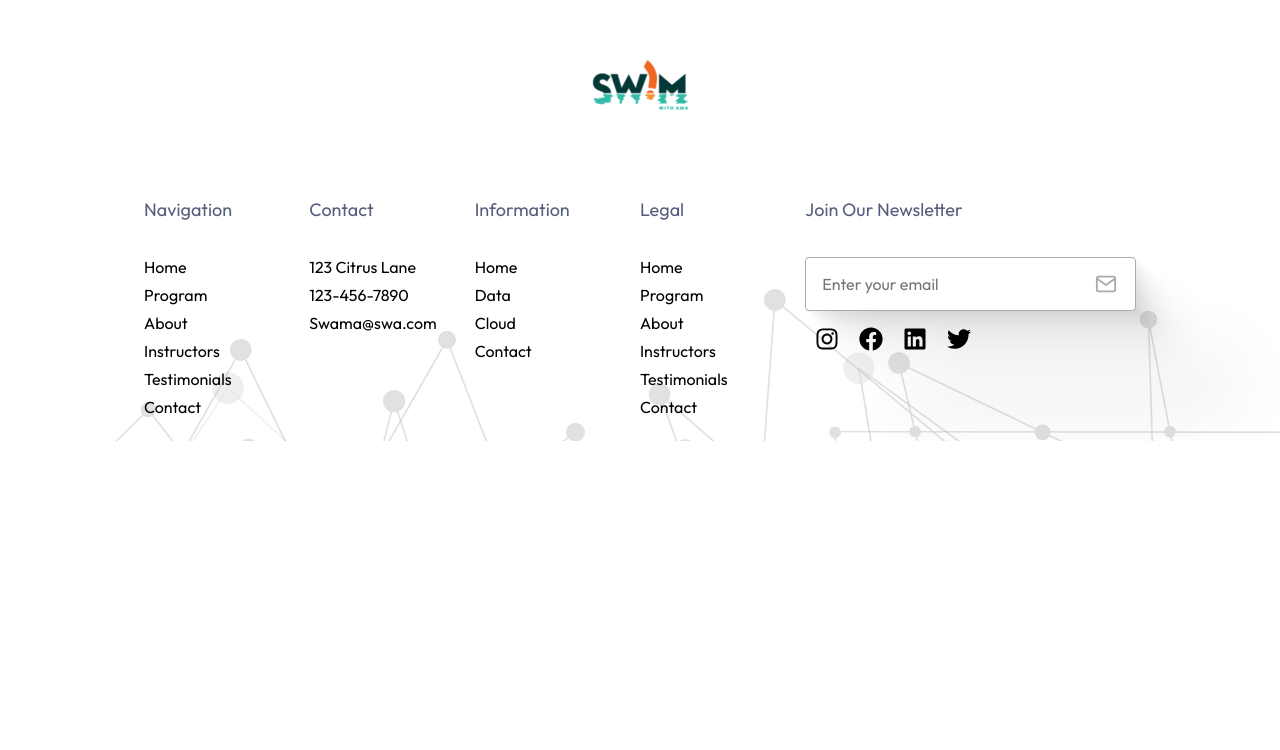
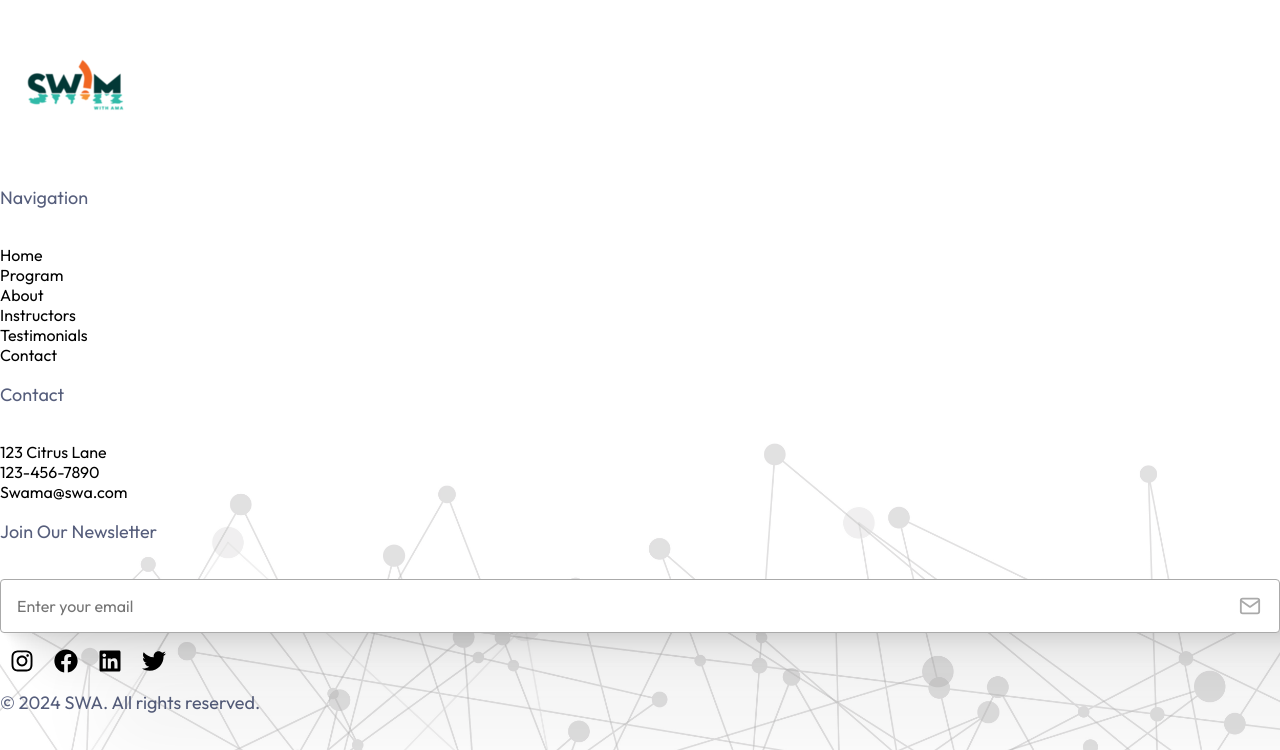
Before and after one commit to kaidoverse/swimweb, a React (Vite) app: page /OurTeam in a window 1280 px wide. Shown: the part 2426-3176 px from the top of the page. Before the commit the page ends 2867 px from the top, so only its background shows below. Built offline with nearby package versions, Linux system fonts and the light colour scheme.

Commit message:
restructured footer comp

```diff
--- a/src/Components/Footer/Footer.jsx
+++ b/src/Components/Footer/Footer.jsx
@@ -6,98 +6,60 @@ import { FaFacebook, FaInstagram, FaLinkedin, FaTwitter } from 'react-icons/fa';
 import ScrollToTop from 'react-scroll-to-top';
 
 const Footer = () => {
-    const [visibleSections, setVisibleSections] = useState({});
-    const [isMobileView, setIsMobileView] = useState(window.innerWidth <= 768);
+    return (
+        <footer className="footer">
+            <div className="footer-container">
+                {/* Logo Section */}
+                <div className="footer-logo">
+                    <img src={Swaglogo3} alt="Logo" className="logo-footer" />
+                    <ScrollToTop smooth />
+                </div>
 
-    const toggleVisibility = (index) => {
-        setVisibleSections((prev) => ({
-            ...prev,
-            [index]: !prev[index],
-        }));
-    };
+                {/* Footer Content */}
+                <div className="footer-content">
+                    {/* Navigation Section */}
+                    <div className="footer-column">
+                        <h3>Navigation</h3>
+                        <ul>
+                            <li>Home</li>
+                            <li>Program</li>
+                            <li>About</li>
+                            <li>Instructors</li>
+                            <li>Testimonials</li>
+                            <li>Contact</li>
+                        </ul>
+                    </div>
 
-    useEffect(() => {
-        const handleResize = () => {
-            const isMobile = window.innerWidth <= 768;
-            setIsMobileView(isMobile);
-            if (isMobile) {
-                setVisibleSections({}); // Hide all sections when switching to mobile view
-            }
-        };
+                    {/* Contact Section */}
+                    <div className="footer-column">
+                        <h3>Contact</h3>
+                        <ul>
+                            <li>123 Citrus Lane</li>
+                            <li>123-456-7890</li>
+                            <li>Swama@swa.com</li>
+                        </ul>
+                    </div>
 
-        window.addEventListener('resize', handleResize);
-        return () => window.removeEventListener('resize', handleResize);
-    }, []);
-
-    return (
-        <div className='footer'>
-            <div className="container">
-                <img src={Swaglogo3} alt="" className='logo-footer' />
-                <ScrollToTop smooth />
-                <div className="col-container">
-                    <div className="col">
-                        <h3 onClick={() => toggleVisibility(1)}>Navigation</h3>
-                        {(!isMobileView || visibleSections[1]) && (
-                            <>
-                                <p>Home</p>
-                                <p>Program</p>
-                                <p>About</p>
-                                <p>Instructors</p>
-                                <p>Testimonials</p>
-                                <p>Contact</p>
-                            </>
-                        )}
-                    </div>
-                    <div className="col">
-                        <h3 onClick={() => toggleVisibility(2)}>Contact</h3>
-                        {(!isMobileView || visibleSections[2]) && (
-                            <>
-                                <p>123 Citrus Lane</p>
-                                <p>123-456-7890</p>
-                                <p>Swama@swa.com</p>
-                            </>
-                        )}
-                    </div>
-                    <div className="col">
-                        <h3 onClick={() => toggleVisibility(3)}>Information</h3>
-                        {(!isMobileView || visibleSections[3]) && (
-                            <>
-                                <p>Home</p>
-                                <p>Data</p>
-                                <p>Cloud</p>
-                                <p>Contact</p>
-                            </>
-                        )}
-                    </div>
-                    <div className="col">
-                        <h3 onClick={() => toggleVisibility(4)}>Legal</h3>
-                        {(!isMobileView || visibleSections[4]) && (
-                            <>
-                                <p>Home</p>
-                                <p>Program</p>
-                                <p>About</p>
-                                <p>Instructors</p>
-                                <p>Testimonials</p>
-                                <p>Contact</p>
-                            </>
-                        )}
-                    </div>
-                    <div className="newsletter">
+                    {/* Newsletter Section */}
+                    <div className="footer-column">
                         <h3>Join Our Newsletter</h3>
                         <form>
-                            <input type="email" placeholder='Enter your email' />
-                            <FiMail className='mail-icon' />
+                            <input type="email" placeholder="Enter your email" />
+                            <FiMail className="mail-icon" />
                         </form>
                         <div className="social-group">
-                            <FaInstagram className='social-icon' />
-                            <FaFacebook className='social-icon' />
-                            <FaLinkedin className='social-icon' />
-                            <FaTwitter className='social-icon' />
+                            <FaInstagram className="social-icon" />
+                            <FaFacebook className="social-icon" />
+                            <FaLinkedin className="social-icon" />
+                            <FaTwitter className="social-icon" />
                         </div>
                     </div>
                 </div>
+                <div className="footer-bottom">
+                    <h3>&copy; {new Date().getFullYear()} SWA. All rights reserved.</h3>
+                </div>
             </div>
-        </div>
+        </footer>
     );
 };
 
```
